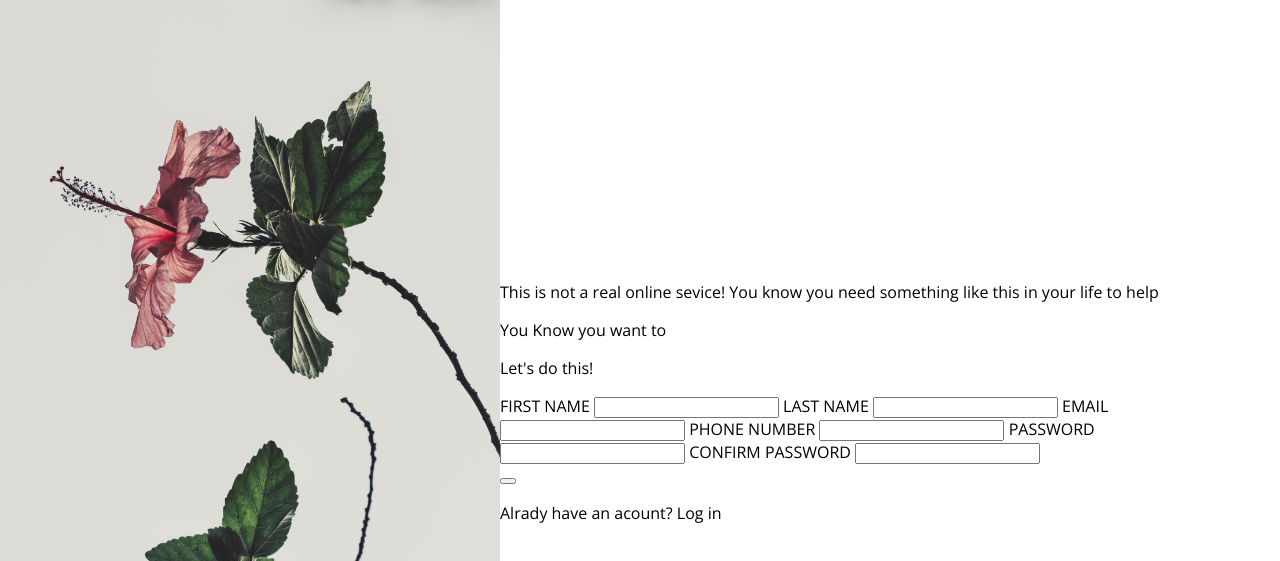
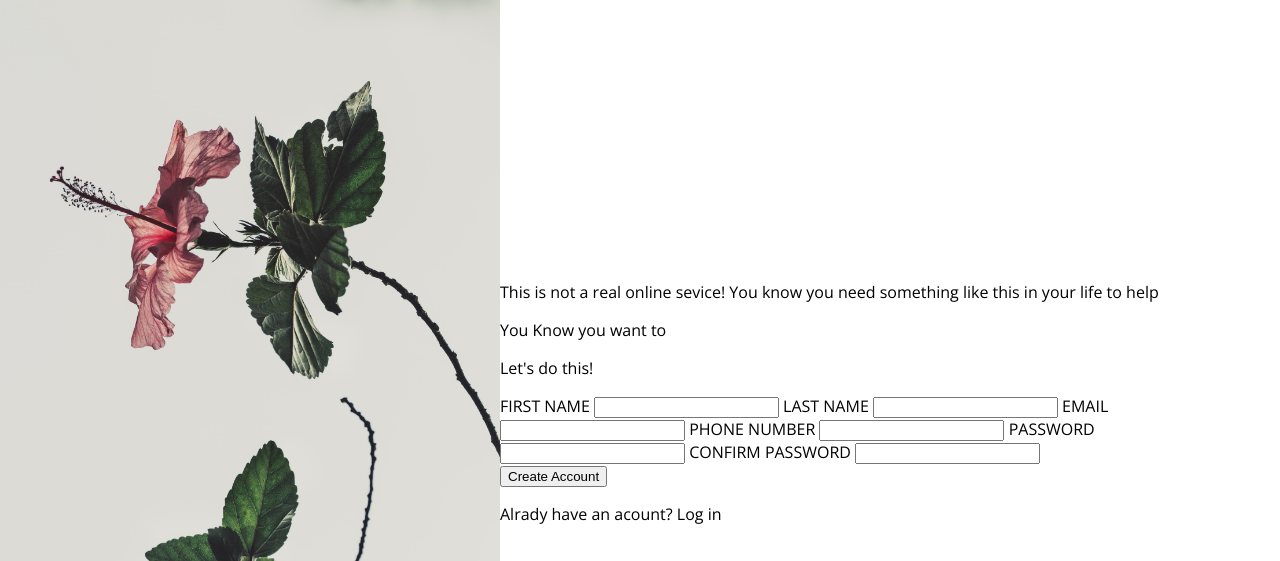
Before and after one commit to AndersonGamarraJW/Natural-Form.github.io, a plain HTML site: page index.html in a window 1280 px wide. Shown: the top 561 px of the page. Drawn offline with nearby package versions, Linux system fonts and the light colour scheme.

Commit message:
style(form): Agrega el texto del boton

```diff
--- a/index.html
+++ b/index.html
@@ -39,7 +39,7 @@
                 </form>
             </div>
             <div class="footer-container">
-                <button class="btn-form" form="form-user" type="submit"></button>
+                <button class="btn-form" form="form-user" type="submit">Create Account</button>
                 <p>Alrady have an acount? <span id="log-in">Log in</span></p>
             </div>
         </div>
```
